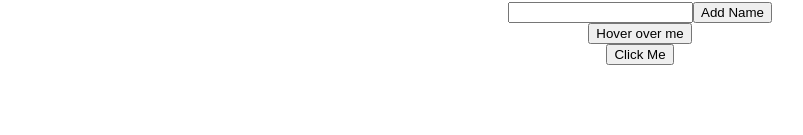
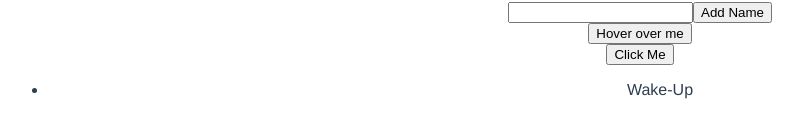
Before and after one commit to Kuttoh/20190601_vuejs, a Vue app: page /#/ in a window 1280 px wide. Shown: the part 421-556 px from the top of the page, without its empty margins (0-803 px from the left). Built offline with nearby package versions, Linux system fonts and the light colour scheme.

Commit message:
add conditional rendering

```diff
--- a/src/components/HelloWorld.vue
+++ b/src/components/HelloWorld.vue
@@ -22,6 +22,12 @@
         <button :disabled="active" @click="toggle">Click Me</button>
     </div>
 
+    <div>
+        <ul>
+            <li v-for="activity in activities" v-if="activity.completed" v-text="activity.description"></li>
+        </ul>
+    </div>
+
 </div>
 
 </template>
@@ -35,9 +41,13 @@
                 newName: '',  //initialize variable newName
                 names: ['Sharon', "Sam", "PostMarlone", "Kuttoh" ],
                 title : "What are you looking for?",
-                active: false
-            }
-        },
+                active: false,
+                activities: [
+                    {description: "Wake-Up", completed:true},
+                    {description: "Run", completed:false}
+                    ]
+                }
+            },
 
         methods:{
             addName() {
```
